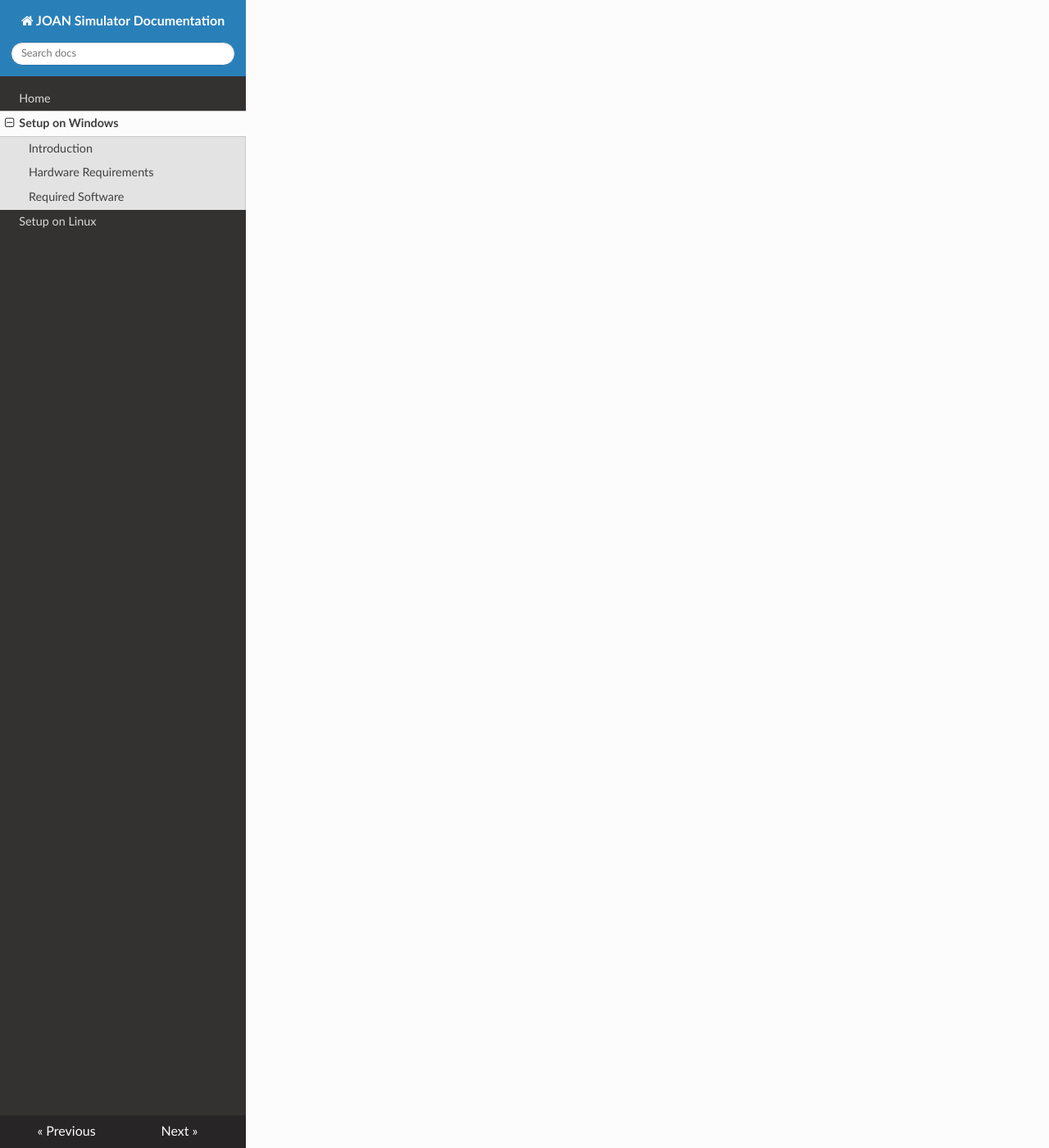
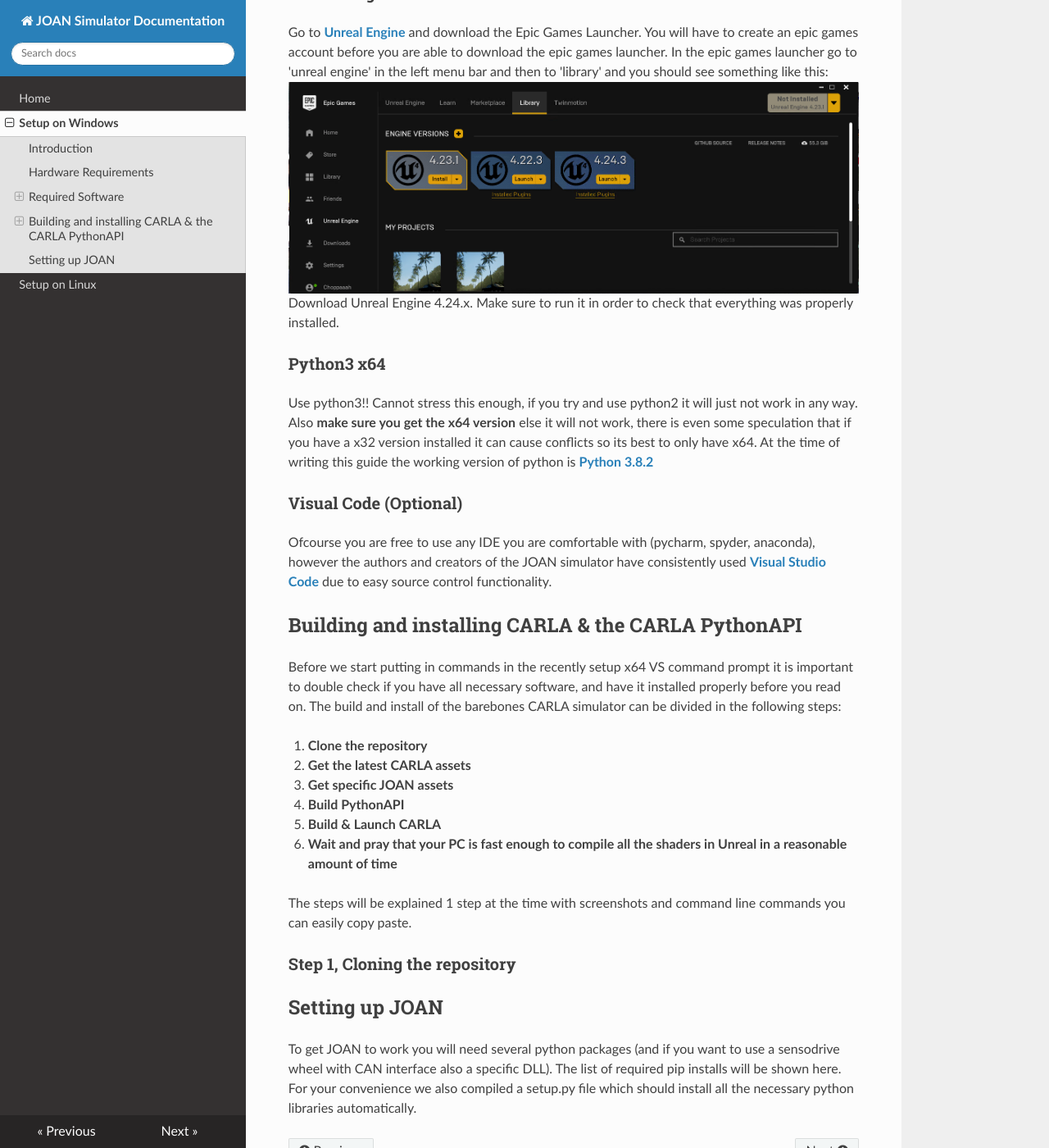
Before and after one commit to tud-hri/joan, an MkDocs documentation site: the page built from docs/winsetup.md, in a window 1280 px wide and 1400 px high, scrolled down 1628 px. Shown: the whole window at 82% size. Built offline with MkDocs 1.6.1, drawn with Linux system fonts in a browser that asks for light colours; nearby versions of some CDN libraries; some of the changed text lies outside the part shown.

Commit message:
Latest Documentation Version

```diff
--- a/docs/winsetup.md
+++ b/docs/winsetup.md
@@ -11,3 +11,41 @@
 
 
 ## Required Software
+### Minor Building Dependencies
+* __[CMake](https://cmake.org/download/)__ A small software package to make the CARLA build can compile C-code.
+* __[Git](https://git-scm.com/downloads)__ Ensures version control of both the python software and CARLA
+* __[Make](http://gnuwin32.sourceforge.net/packages/make.htm)__ Generates the executables.
+
+### Visual Studio 2017
+[Visual studio 2017](https://visualstudio.microsoft.com/vs/older-downloads/) is used as main building tool for the CARLA simulator. Make sure you install it with the following properties:
+
+* __Windows 8.1 SDK.__ You can select this from the installation details tab
+* __x64 Visual C++) Toolset__ Choose the __Desktop development with C++__, enabling a x64 command prompt that will be needed. To access this prompt type in x64 in the search bar of windows 10. If properly installed it should show up like this:
+![alt text](Images/commandPrompt.png "x64 Command prompt")
+
+### Unreal Engine 4.24
+Go to __[Unreal Engine](https://www.unrealengine.com/download)__ and download the Epic Games Launcher. You will have to create an epic games account before you are able to download the epic games launcher. In the epic games launcher go to 'unreal engine' in the left menu bar and then to 'library' and you should see something like this:
+![alt text](Images/epicGamesMenu.png "Epic Games Menu")
+Download Unreal Engine 4.24.x. Make sure to run it in order to check that everything was properly installed.
+
+### Python3 x64
+Use python3!! Cannot stress this enough, if you try and use python2 it will just not work in any way. Also __make sure you get the x64 version__ else it will not work, there is even some speculation that if you have a x32 version installed it can cause conflicts so its best to only have x64. At the time of writing this guide the working version of python is __[Python 3.8.2](https://www.python.org/downloads/release/python-382/)__
+
+### Visual Code (Optional)
+Ofcourse you are free to use any IDE you are comfortable with (pycharm, spyder, anaconda), however the authors and creators of the JOAN simulator have consistently used __[Visual Studio Code](https://code.visualstudio.com/)__ due to easy source control functionality.
+
+## Building and installing CARLA & the CARLA PythonAPI
+Before we start putting in commands in the recently setup x64 VS command prompt it is important to double check if you have all necessary software, and have it installed properly before you read on.
+The build and install of the barebones CARLA simulator can be divided in the following steps:
+
+1. __Clone the repository__
+2. __Get the latest CARLA assets__
+3. __Get specific JOAN assets__
+4. __Build PythonAPI__
+5. __Build & Launch CARLA__
+6. __Wait and pray that your PC is fast enough to compile all the shaders in Unreal in a reasonable amount of time__
+
+The steps will be explained 1 step at the time with screenshots and command line commands you can easily copy paste.
+### Step 1, Cloning the repository
+## Setting up JOAN
+To get JOAN to work you will need several python packages (and if you want to use a sensodrive wheel with CAN interface also a specific DLL). The list of required pip installs will be shown here. For your convenience we also compiled a setup.py file which should install all the necessary python libraries automatically.
```
Also changed, not shown: docs/Images/commandPrompt.png (added), docs/Images/epicGamesMenu.png (added).
